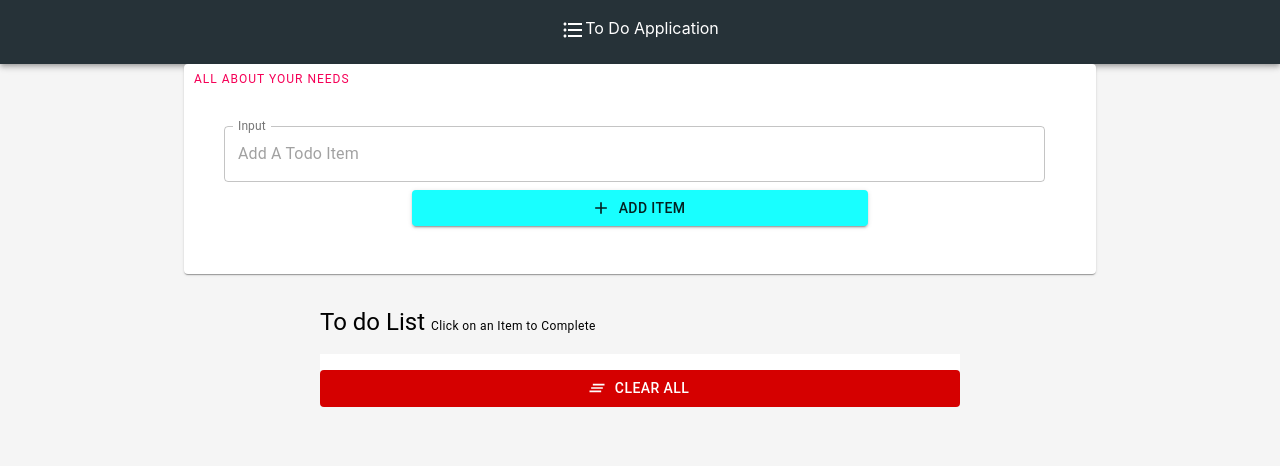
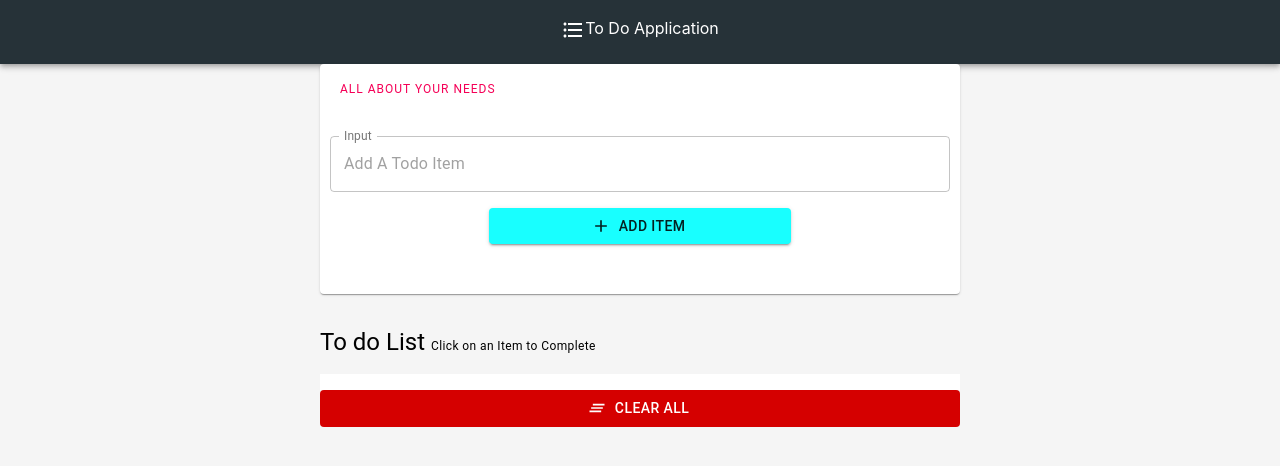
Before and after one commit to geo1997/ToDoApp_ReactJS, a React (Create React App) app: page / in a window 1280 px wide. Shown: the top 466 px of the page. Built offline with nearby package versions, Linux system fonts and the light colour scheme.

Commit message:
final comitments-ui updates

```diff
--- a/package.json
+++ b/package.json
@@ -6,6 +6,7 @@
   "dependencies": {
     "@material-ui/core": "^4.9.7",
     "@material-ui/lab": "^4.0.0-alpha.46",
+    "@material-ui/styles": "^4.9.6",
     "@testing-library/jest-dom": "^4.2.4",
     "@testing-library/react": "^9.5.0",
     "@testing-library/user-event": "^7.2.1",
--- a/src/components/InputForm.js
+++ b/src/components/InputForm.js
@@ -7,20 +7,22 @@ import AddIcon from '@material-ui/icons/Add';
 import Grid from '@material-ui/core/Grid';
 import EditIcon from '@material-ui/icons/Edit';
 import Card from '@material-ui/core/Card';
-import { sizing } from '@material-ui/system';
-import Box from '@material-ui/core/Box';
+import CardActions from '@material-ui/core/CardActions';
+import { useTheme } from "@material-ui/styles";
+import useMediaQuery from "@material-ui/core/useMediaQuery";
 
 import FormatListBulletedIcon from "@material-ui/icons/FormatListBulleted";
-import Toolbar from "@material-ui/core/Toolbar";
+
 
 const styles = {
     edit: {
 
-        width:'40%',
-        marginLeft:270,
+        width:'100%',
+
 
 
         background:'#76ff03',
+        size:'large'
 
     },
     add:{
@@ -33,7 +35,9 @@ const styles = {
     },
     root: {
         minHeight: 210,
-        minWidth:100
+        minWidth:300,
+        padding: 10
+
 
     },
 
@@ -43,6 +47,7 @@ const styles = {
 
 
 class InputForm extends Component {
+
     state = {
         errorState: false
     };
@@ -54,9 +59,9 @@ class InputForm extends Component {
         });
     };
 
+
     render() {
         const { newItem,handleInput,updateItem} =this.props;
-
 
 
         const buttonChange = () =>{
@@ -94,7 +99,8 @@ class InputForm extends Component {
 
         return (
                 <div>
-                    <Container maxWidth="md"  >
+                    <Grid container  justify='center' alignContent='center'  >
+                        <Grid item xs={12} md={6}  >
                         {/*marginTop:15*/}
                         <Typography component="div" style={{  borderColor:'#00c853' }}>
                             {/*style={{  height: '30vh' }}*/}
@@ -106,11 +112,14 @@ class InputForm extends Component {
                                 <form onSubmit={this.validateItem} autoComplete='off' >
 
 
+                                    <Grid container  justify='center' alignContent='center'  >
+                                        <Grid item xs={12}   >
+
                                             <TextField
 
                                                 id="outlined-full-width"
                                                 label="Input"
-                                                style={{  width:'90%',marginTop:30 ,marginLeft:40 }}
+                                                style={{  width:'100%',marginTop:30 }}
                                                 placeholder="Add A Todo Item "
 
                                                 margin="normal"
@@ -133,15 +142,21 @@ class InputForm extends Component {
 
                                             />
 
+                                        </Grid>
+
+                                    </Grid>
+                                    <CardActions>
+                                    <Grid container  justify='center' alignContent='center'  >
+                                        <Grid item xs={12} md={6}  >
+
+                                        {buttonChange()}
 
 
-                                    <Grid container  justify='center' alignContent='center'  >
-                                        <Grid item xs={12} md={6}  >
-                                        {buttonChange()}
                                         </Grid>
+
                                     </Grid>
 
-
+                                    </CardActions>
 
 
 
@@ -154,9 +169,9 @@ class InputForm extends Component {
                         </Typography>
 
 
-            </Container>
+                         </Grid>
 
-
+                    </Grid>
                 </div>
         );
     }
```
